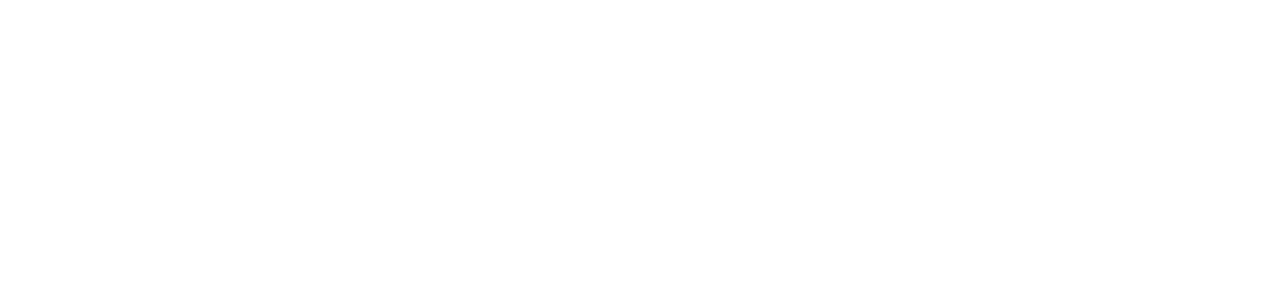
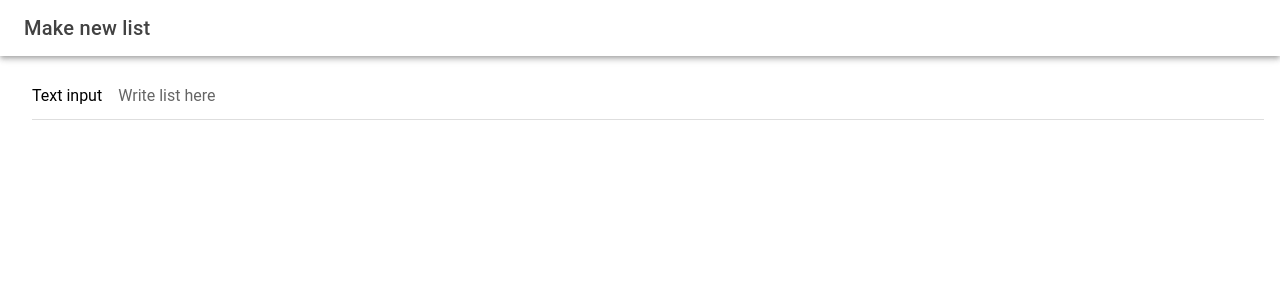
Before and after one commit to AnnuCodes/myLab_3App, a React (Vite) app: page /NewList in a window 1280 px wide. Shown: the top 300 px of the page. Built offline with nearby package versions, Linux system fonts and the light colour scheme.

Commit message:
Added New list page

```diff
--- a/src/App.tsx
+++ b/src/App.tsx
@@ -22,6 +22,7 @@
 /* Theme variables */
 import "./theme/variables.css";
 import OldLists from "./pages/OldLists";
+import NewList from "./pages/NewList";
 
 setupIonicReact();
 
@@ -33,6 +34,7 @@
         onPointerLeaveCapture={undefined}
       >
         <Route exact path="/home" component={Home}></Route>
+        <Route exact path="/NewList" component={NewList}></Route>
         <Route exact path="/OldLists" component={OldLists}></Route>
         <Route exact path="/">
           <Redirect to="/home" />
--- a/src/pages/Home.tsx
+++ b/src/pages/Home.tsx
@@ -10,12 +10,8 @@
 } from "@ionic/react";
 
 import "./Home.css";
-import { useState } from "react";
-import OldLists from "./OldLists";
-import { Redirect } from "react-router";
 
 const Home: React.FC = () => {
-  const [isOpen, setIsOpen] = useState(false);
   return (
     <IonPage>
       <IonHeader>
@@ -30,7 +26,9 @@
           </IonToolbar>
         </IonHeader>
         <IonList>
-          <IonItem button>New list</IonItem>
+          <IonItem button routerLink="/NewList">
+            New list
+          </IonItem>
           <IonItem button routerLink="/OldLists">
             Select previous list
           </IonItem>
--- /dev/null
+++ b/src/pages/NewList.tsx
@@ -0,0 +1,34 @@
+import {
+  IonBackButton,
+  IonButtons,
+  IonContent,
+  IonHeader,
+  IonInput,
+  IonItem,
+  IonPage,
+  IonTitle,
+  IonToolbar,
+} from "@ionic/react";
+import React from "react";
+
+const NewList: React.FC = () => {
+  return (
+    <IonPage>
+      <IonHeader>
+        <IonToolbar>
+          <IonButtons slot="start">
+            <IonBackButton></IonBackButton>
+          </IonButtons>
+          <IonTitle>Make new list</IonTitle>
+        </IonToolbar>
+      </IonHeader>
+      <IonContent className="ion-padding">
+        <IonItem>
+          <IonInput label="Text input" placeholder="Write list here"></IonInput>
+        </IonItem>
+      </IonContent>
+    </IonPage>
+  );
+};
+
+export default NewList;
```
